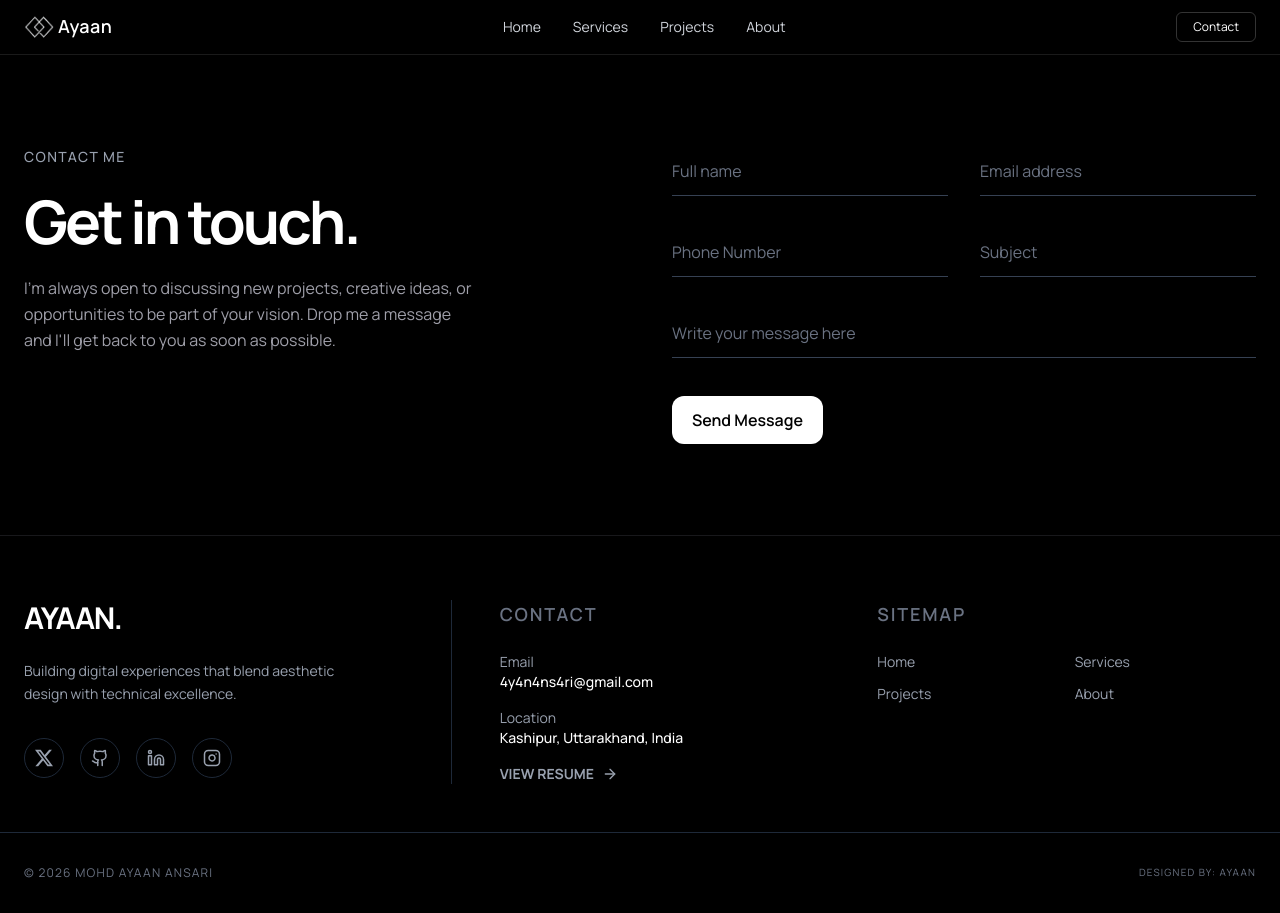
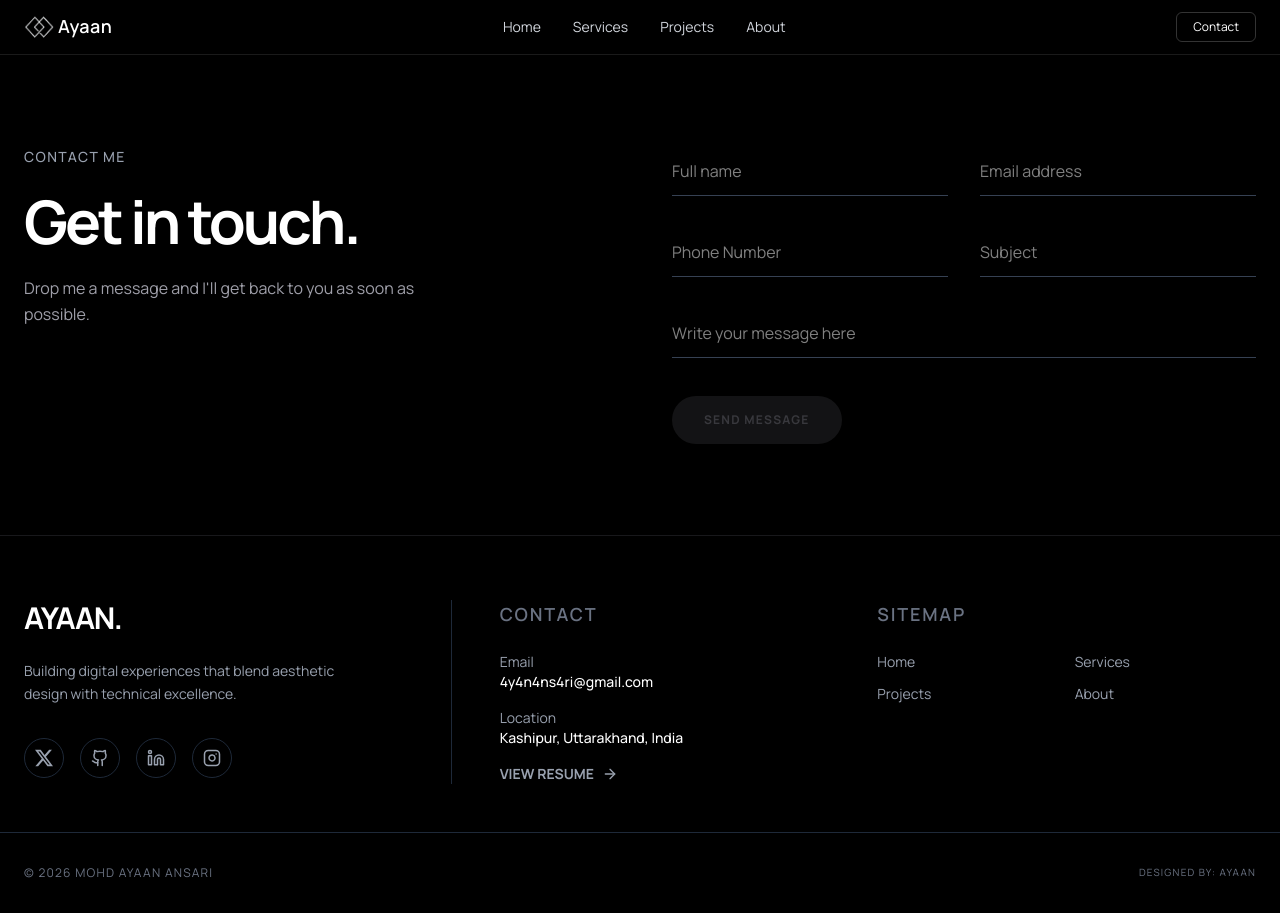
Before and after one commit to MohdAyaanAnsari/Portfolio_frontend, a React (Vite) app: page /contact in a window 1280 px wide. Built offline with nearby package versions, Linux system fonts and the light colour scheme.

Commit message:
Update Contact.tsx

```diff
--- a/src/routes/Contact.tsx
+++ b/src/routes/Contact.tsx
@@ -1,5 +1,6 @@
 import { motion } from "framer-motion";
-import { useLayoutEffect } from "react";
+import { useLayoutEffect, useState } from "react";
+import { sendMessage } from "../api/messages";
 
 const containerVariants = {
   hidden: { opacity: 0 },
@@ -29,98 +30,211 @@ export default function ContactSection() {
     document.title = "Contact | Ayaan | Portfolio";
   }, []);
 
+  /* =========================
+      State
+  ========================= */
+  const [formData, setFormData] = useState({
+    name: "",
+    email: "",
+    phone: "",
+    subject: "",
+    message: "",
+  });
+
+  const [touched, setTouched] = useState<Record<string, boolean>>({});
+  const [loading, setLoading] = useState(false);
+
+  /* =========================
+      Validation Logic
+  ========================= */
+
+  // Strict Email Regex
+  const validateEmail = (email: string) => {
+    return /^[^\s@]+@[^\s@]+\.[^\s@]+$/.test(email);
+  };
+
+  // Strict Phone Regex (Allows +, and 7-15 digits)
+  const validatePhone = (phone: string) => {
+    return /^\+?[0-9]{7,15}$/.test(phone.replace(/\s/g, ""));
+  };
+
+  const getFieldError = (key: string) => {
+    if (!touched[key]) return "";
+    const value = formData[key as keyof typeof formData].trim();
+
+    if (value === "") return "This field is required";
+
+    if (key === "email" && !validateEmail(value)) return "Enter a valid email address";
+    if (key === "phone" && !validatePhone(value)) return "Enter a valid phone number";
+
+    return "";
+  };
+
+  // The button only enables if everything is perfect
+  const isFormValid =
+    formData.name.trim() !== "" &&
+    validateEmail(formData.email) &&
+    validatePhone(formData.phone) &&
+    formData.subject.trim() !== "" &&
+    formData.message.trim() !== "";
+
+  /* =========================
+      Handlers
+  ========================= */
+  const handleChange = (e: React.ChangeEvent<HTMLInputElement | HTMLTextAreaElement>) => {
+    const placeholder = e.target.placeholder.toLowerCase();
+    let key = "message";
+
+    if (placeholder.includes("name")) key = "name";
+    else if (placeholder.includes("email")) key = "email";
+    else if (placeholder.includes("phone")) key = "phone";
+    else if (placeholder.includes("subject")) key = "subject";
+
+    setFormData({ ...formData, [key]: e.target.value });
+  };
+
+  const handleBlur = (key: string) => {
+    setTouched({ ...touched, [key]: true });
+  };
+
+  const handleSubmit = async (e: React.FormEvent) => {
+    e.preventDefault();
+    if (!isFormValid) return;
+
+    try {
+      setLoading(true);
+      await sendMessage(formData);
+      alert("✅ Message sent successfully!");
+      setFormData({ name: "", email: "", phone: "", subject: "", message: "" });
+      setTouched({});
+    } catch (error) {
+      console.error(error);
+      alert("❌ Failed to send message");
+    } finally {
+      setLoading(false);
+    }
+  };
+
   return (
-    /* Changed max-w-7xl to w-full to take full parent width */
     <section className="max-w-7xl mx-auto text-white flex flex-col justify-center items-start min-h-[60vh] py-10 px-6 overflow-hidden">
-
-      {/* grid-cols-1 is default (mobile), lg:grid-cols-2 for large screens */}
       <div className="grid grid-cols-1 lg:grid-cols-2 gap-16 w-full">
 
-        {/* Left Side: Content & Socials */}
         <motion.div
           initial={{ opacity: 0, x: -30 }}
           whileInView={{ opacity: 1, x: 0 }}
           viewport={{ once: true }}
-          transition={{ duration: 0.8, ease: "easeOut" }}
+          transition={{ duration: 0.8 }}
           className="space-y-6 w-full"
         >
-          <h4 className="text-gray-400 font-medium uppercase tracking-widest text-sm">
-            Contact me
-          </h4>
+          <h4 className="text-gray-400 font-medium uppercase tracking-widest text-sm">Contact me</h4>
           <h2 className="text-5xl md:text-6xl font-bold tracking-tighter">Get in touch.</h2>
           <p className="text-zinc-400 max-w-md leading-relaxed font-light">
-            I’m always open to discussing new projects, creative ideas, or
-            opportunities to be part of your vision. Drop me a message and
-            I'll get back to you as soon as possible.
+            Drop me a message and I'll get back to you as soon as possible.
           </p>
         </motion.div>
 
-        {/* Right Side: Form */}
         <motion.form
+          onSubmit={handleSubmit}
           variants={containerVariants}
           initial="hidden"
           whileInView="show"
           viewport={{ once: true }}
           className="space-y-8 w-full"
         >
-          {/* Row 1: grid-cols-1 for mobile, md:grid-cols-2 for tablet+ */}
           <div className="grid grid-cols-1 md:grid-cols-2 gap-8">
+            {/* Full Name */}
             <motion.div variants={itemVariants} className="relative">
               <input
                 type="text"
                 placeholder="Full name"
-                className="w-full bg-transparent border-b border-gray-700 py-3 focus:outline-none focus:border-white transition-colors placeholder:text-gray-500"
+                value={formData.name}
+                onChange={handleChange}
+                onBlur={() => handleBlur("name")}
+                className={`w-full bg-transparent border-b py-3 focus:outline-none transition-colors ${getFieldError("name") ? "border-red-500" : "border-gray-700 focus:border-white"
+                  }`}
               />
+              {getFieldError("name") && <span className="text-red-500 text-[10px] uppercase tracking-wider absolute -bottom-5 left-0">{getFieldError("name")}</span>}
             </motion.div>
+
+            {/* Email - STRICT */}
             <motion.div variants={itemVariants} className="relative">
               <input
                 type="email"
                 placeholder="Email address"
-                className="w-full bg-transparent border-b border-gray-700 py-3 focus:outline-none focus:border-white transition-colors placeholder:text-gray-500"
+                value={formData.email}
+                onChange={handleChange}
+                onBlur={() => handleBlur("email")}
+                className={`w-full bg-transparent border-b py-3 focus:outline-none transition-colors ${getFieldError("email") ? "border-red-500" : "border-gray-700 focus:border-white"
+                  }`}
               />
+              {getFieldError("email") && <span className="text-red-500 text-[10px] uppercase tracking-wider absolute -bottom-5 left-0">{getFieldError("email")}</span>}
             </motion.div>
           </div>
 
-          {/* Row 2 */}
           <div className="grid grid-cols-1 md:grid-cols-2 gap-8">
+            {/* Phone - STRICT */}
             <motion.div variants={itemVariants} className="relative">
               <input
-                type="tel"
+                type="number"
                 placeholder="Phone Number"
-                className="w-full bg-transparent border-b border-gray-700 py-3 focus:outline-none focus:border-white transition-colors placeholder:text-gray-500"
+                onKeyDown={(e) => {
+                  if (e.key === "ArrowUp" || e.key === "ArrowDown") {
+                    e.preventDefault();
+                  }
+                }}
+                value={formData.phone}
+                onChange={handleChange}
+                onBlur={() => handleBlur("phone")}
+                className={`w-full bg-transparent border-b py-3 focus:outline-none transition-colors ${getFieldError("phone") ? "border-red-500" : "border-gray-700 focus:border-white"
+                  }`}
               />
+              {getFieldError("phone") && <span className="text-red-500 text-[10px] uppercase tracking-wider absolute -bottom-5 left-0">{getFieldError("phone")}</span>}
             </motion.div>
+
+            {/* Subject */}
             <motion.div variants={itemVariants} className="relative">
               <input
                 type="text"
                 placeholder="Subject"
-                className="w-full bg-transparent border-b border-gray-700 py-3 focus:outline-none focus:border-white transition-colors placeholder:text-gray-500"
+                value={formData.subject}
+                onChange={handleChange}
+                onBlur={() => handleBlur("subject")}
+                className={`w-full bg-transparent border-b py-3 focus:outline-none transition-colors ${getFieldError("subject") ? "border-red-500" : "border-gray-700 focus:border-white"
+                  }`}
               />
+              {getFieldError("subject") && <span className="text-red-500 text-[10px] uppercase tracking-wider absolute -bottom-5 left-0">{getFieldError("subject")}</span>}
             </motion.div>
           </div>
 
-          {/* Message Area */}
+          {/* Message */}
           <motion.div variants={itemVariants} className="relative">
             <textarea
               placeholder="Write your message here"
               rows={1}
-              className="w-full bg-transparent border-b border-gray-700 py-3 focus:outline-none focus:border-white transition-colors placeholder:text-gray-500 resize-none"
+              value={formData.message}
+              onChange={handleChange}
+              onBlur={() => handleBlur("message")}
+              className={`w-full bg-transparent border-b py-3 focus:outline-none transition-colors resize-none ${getFieldError("message") ? "border-red-500" : "border-gray-700 focus:border-white"
+                }`}
             />
+            {getFieldError("message") && <span className="text-red-500 text-[10px] uppercase tracking-wider absolute -bottom-2 left-0">{getFieldError("message")}</span>}
           </motion.div>
 
-          {/* Button Animation */}
           <motion.div variants={itemVariants}>
             <motion.button
-              whileHover={{ scale: 1.02 }}
-              whileTap={{ scale: 0.98 }}
+              whileHover={isFormValid ? { scale: 1.02 } : {}}
+              whileTap={isFormValid ? { scale: 0.98 } : {}}
               type="submit"
-              className="bg-white cursor-pointer text-black px-5 py-3 font-semibold rounded-xl hover:bg-gray-200 transition-colors"
+              disabled={loading || !isFormValid}
+              className={`px-8 py-4 font-bold rounded-full transition-all uppercase tracking-widest text-xs ${isFormValid
+                  ? "bg-white text-black cursor-pointer hover:shadow-[0_0_20px_rgba(255,255,255,0.3)]"
+                  : "bg-zinc-800 text-zinc-500 cursor-not-allowed opacity-50"
+                }`}
             >
-              Send Message
+              {loading ? "Sending..." : "Send Message"}
             </motion.button>
           </motion.div>
         </motion.form>
-
       </div>
     </section>
   );
```
